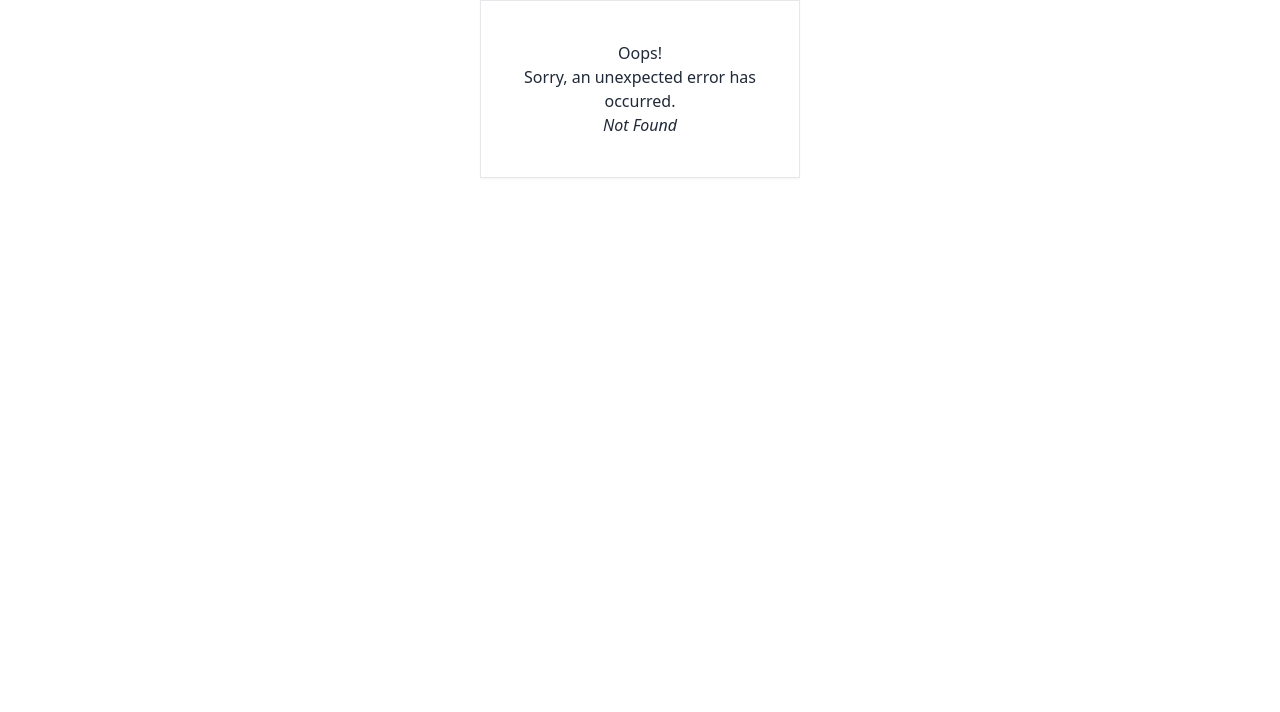
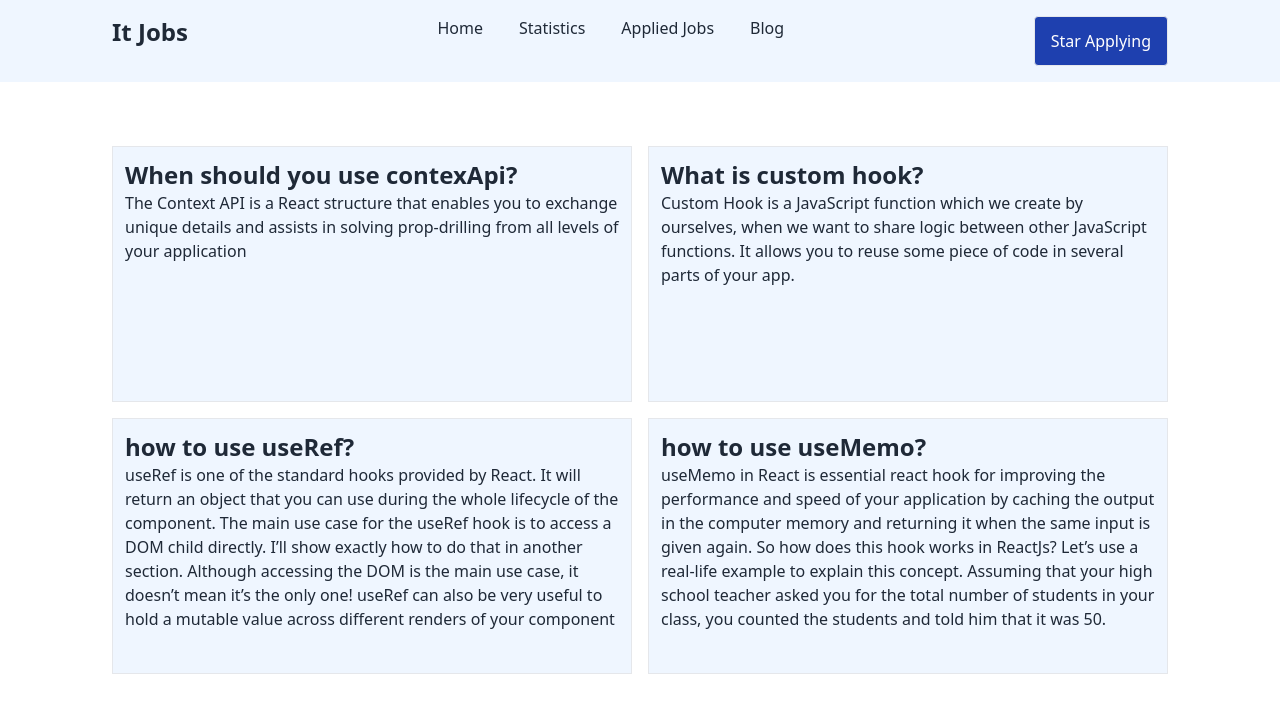
Before and after one commit to Prashoman/assingment9, a React (Vite) app: page /Blogs in a window 1280 px wide. Before the commit this address had no page. Shown: the top 712 px of the page. Built offline with nearby package versions, Linux system fonts and the light colour scheme.

Commit message:
design question blog page and written the answer done

```diff
--- /dev/null
+++ b/src/components/Blogs/Blogs.jsx
@@ -0,0 +1,29 @@
+import React from 'react';
+
+const Blogs = () => {
+    return (
+        <div className='grid grid-cols-2 gap-4 px-28 mt-16 mb-14'>
+            <div className='w-full p-3 h-64 border  bg-blue-50'>
+                <h1 className='text-2xl font-bold'>When should you use contexApi?</h1>
+                <p>The Context API is a React structure that enables you to exchange unique details and assists in solving prop-drilling from all levels of your application</p>
+            </div>
+            <div className='w-full p-3 h-64 border  bg-blue-50' >
+                <h1 className='text-2xl font-bold'>What is custom hook?</h1>
+                <p>Custom Hook is a JavaScript function which we create by ourselves, when we want to share logic between other JavaScript functions. It allows you to reuse some piece of code in several parts of your app.</p>
+            </div>
+            <div className='w-full p-3 h-64 border  bg-blue-50'>
+                <h1 className='text-2xl font-bold'>how to use useRef?</h1>
+                <p>useRef is one of the standard hooks provided by React. It will return an object that you can use during the whole lifecycle of the component.
+                The main use case for the useRef hook is to access a DOM child directly. I’ll show exactly how to do that in another section.
+                Although accessing the DOM is the main use case, it doesn’t mean it’s the only one! useRef can also be very useful to hold a mutable value across different renders of your component</p>
+            </div>
+            <div className='w-full p-3 h-64 border  bg-blue-50'>
+                <h1 className='text-2xl font-bold'>how to  use useMemo?</h1>
+                <p>useMemo in React is essential react hook for improving the performance and speed of your application by caching the output in the computer memory and returning it when the same input is given again.
+                So how does this hook works in ReactJs? Let’s use a real-life example to explain this concept. Assuming that your high school teacher asked you for the total number of students in your class, you counted the students and told him that it was 50.</p>
+            </div>
+        </div>
+    );
+};
+
+export default Blogs;
--- a/src/main.jsx
+++ b/src/main.jsx
@@ -15,6 +15,7 @@ import MenuCommonPage from './components/MenuCommontPage/MenuCommonPage';
 import JobDetails from './components/JobDetails/JobDetails';
 import Pichart from './components/PiChart/Pichart';
 import ApplidJob from './components/ApplidJob/ApplidJob';
+import Blogs from './components/Blogs/Blogs';
 
 
 
@@ -43,6 +44,11 @@ const router = createBrowserRouter([
         element: <ApplidJob></ApplidJob>,
 
       },
+      {
+        path: "/Blogs",
+        element: <Blogs></Blogs>,
+
+      },
 
     ],
 
```
